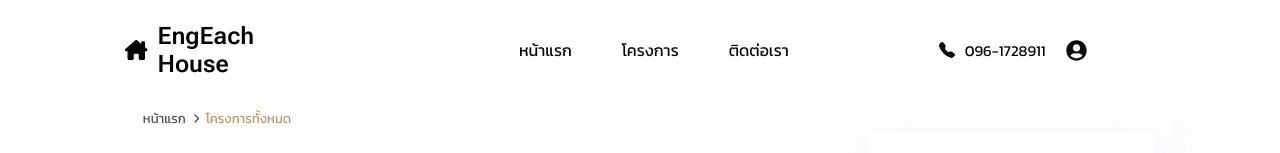
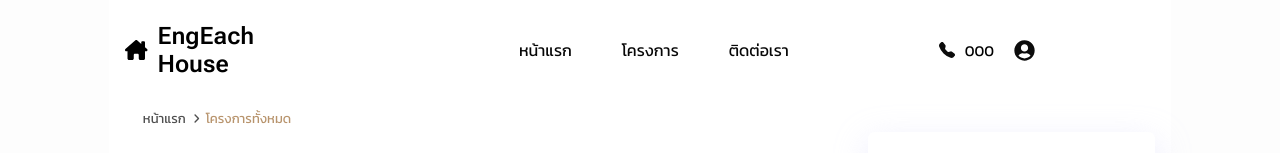
Before and after one commit to sittinonc/House, a React (Create React App) app in the folder client/: page /allprojects in a window 1280 px wide. Shown: the top 153 px of the page. Built offline with nearby package versions, Linux system fonts and the light colour scheme; no server answers.

Commit message:
`feat` : apply environment variable

```diff
--- a/client/src/components/Navbar/PagesNavbar/PagesNavbar.js
+++ b/client/src/components/Navbar/PagesNavbar/PagesNavbar.js
@@ -35,7 +35,7 @@ const PagesNavbar = (props) => {
                 className={classes.icon}
                 style={{ fontSize: '16px' }}
               />
-              <span>096-1728911</span>
+              <span>{process.env.REACT_APP_PHONE_NUMBER}</span>
               <Link
                 style={{
                   textDecoration: 'none',
```
